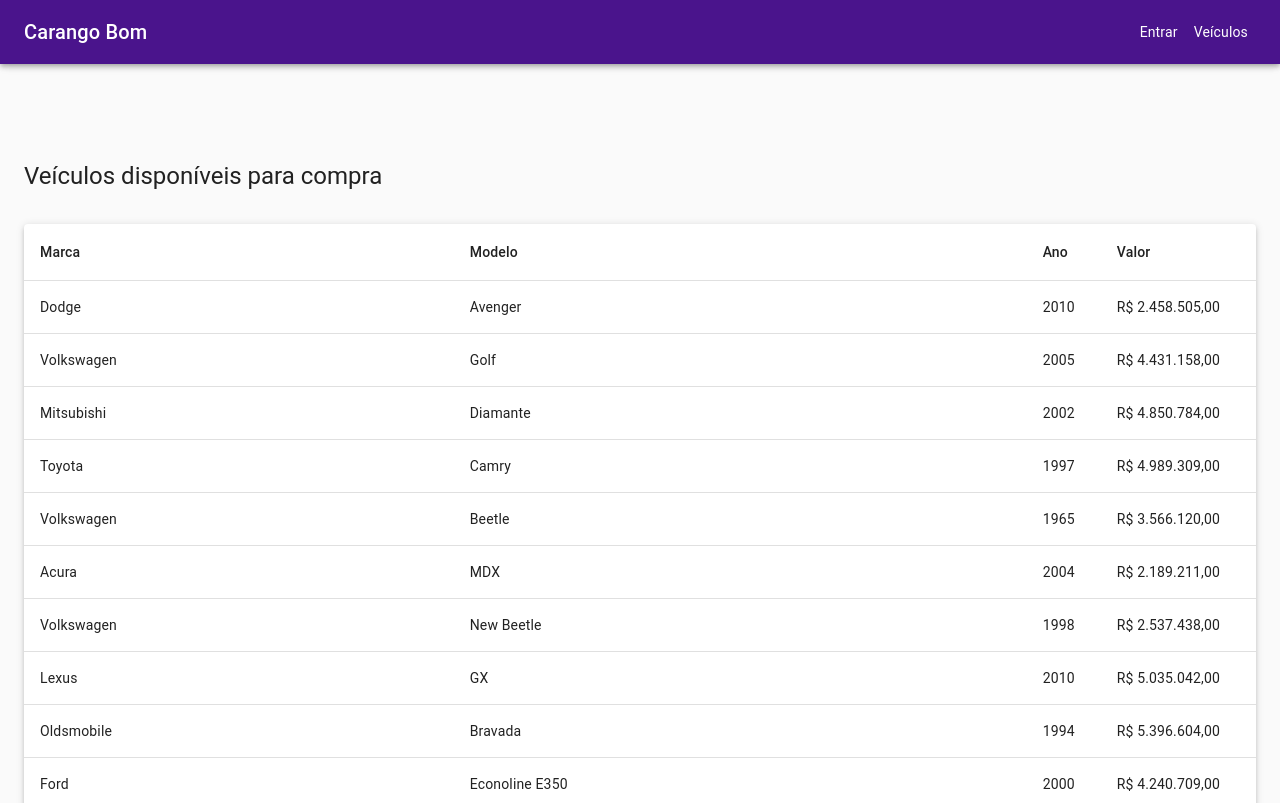
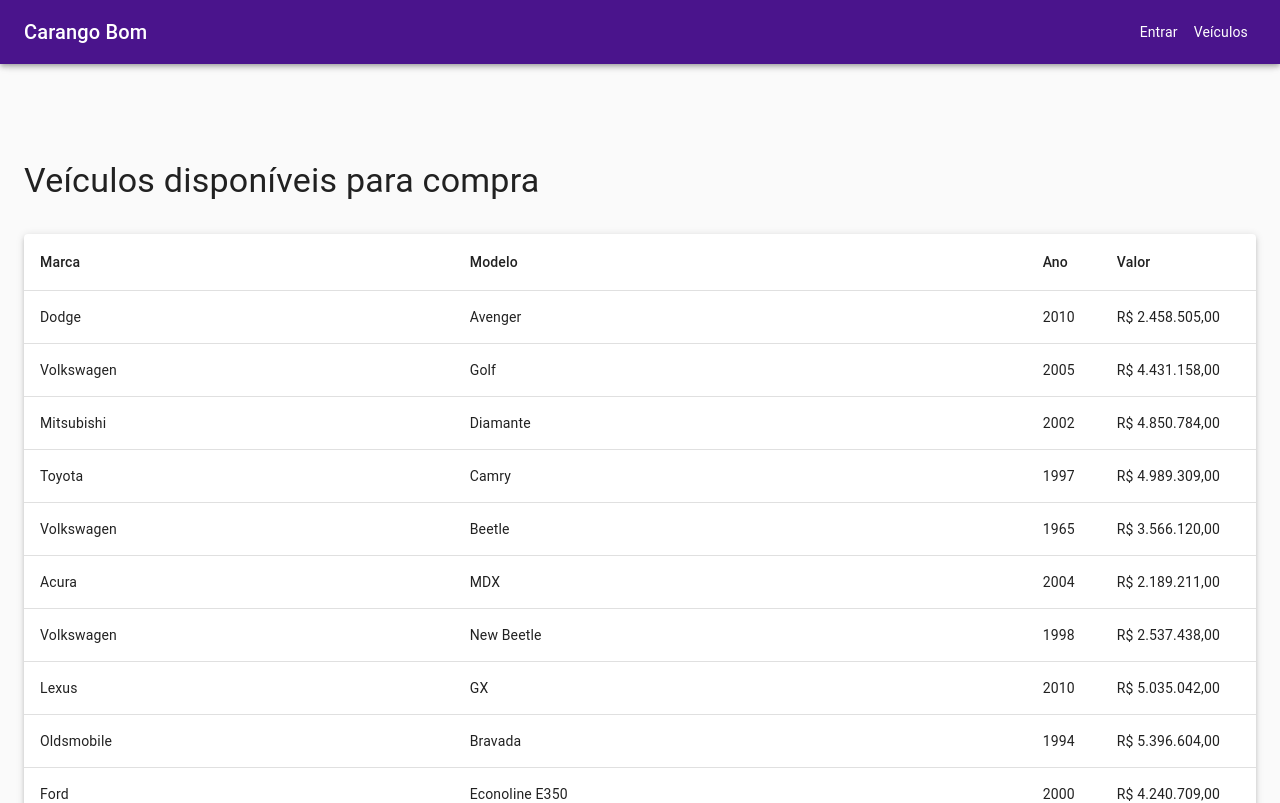
Before and after one commit to CaelumAulas/aceleratw-turma3-grupo1-frontend, a React (Create React App) app: page / in a window 1280 px wide. Shown: the top 803 px of the page. Built offline with nearby package versions, Linux system fonts and the light colour scheme; data requests are answered from the project's data file.

Commit message:
Updates page title size

```diff
--- a/src/components/PageTitle/PageTitle.jsx
+++ b/src/components/PageTitle/PageTitle.jsx
@@ -5,7 +5,7 @@
 export default function PageTitle({ title }) {
   return (
     <Box mb={4}>
-      <Typography variant="h5" component="h2">
+      <Typography variant="h4" component="h2">
         {title}
       </Typography>
     </Box>
```
